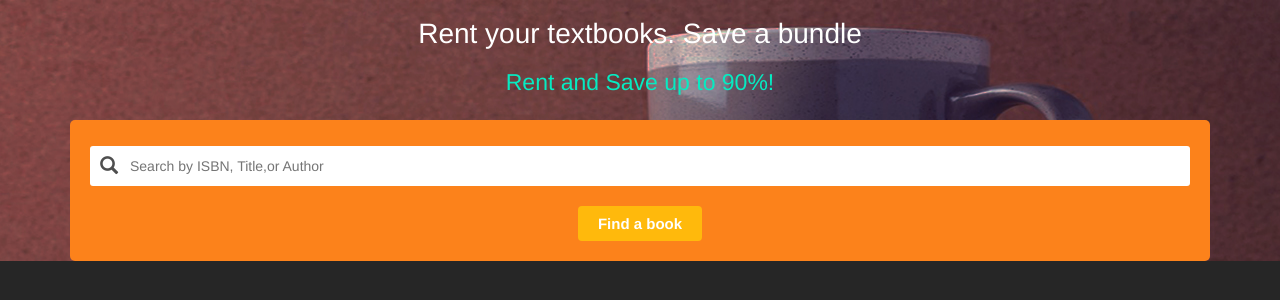
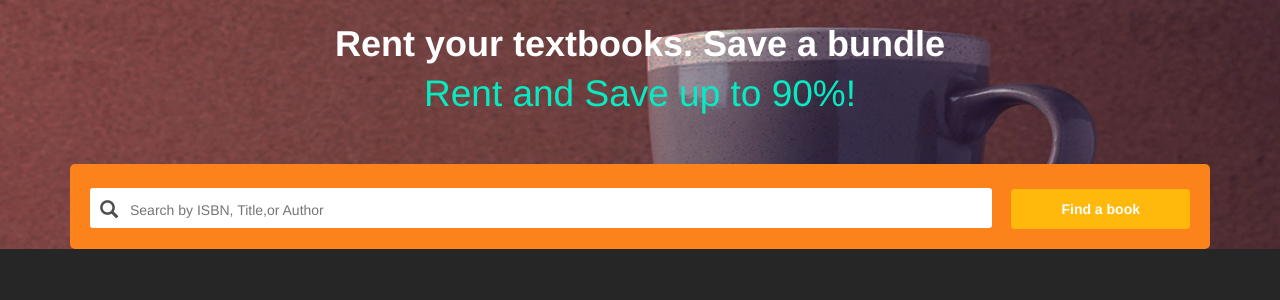
Before and after one commit to Praveen-O-Krishnan/bookstore, a website: page index.html in a window 1280 px wide. Drawn offline with nearby package versions, Linux system fonts and the light colour scheme.

Commit message:
Mobile part completed

```diff
--- a/css/header-search.css
+++ b/css/header-search.css
@@ -6,18 +6,32 @@
 .site-search__text--head {
   font-size: 28px;
 }
-
+@media only screen and (min-width: 1200px) {
+  .site-search__text--head {
+    font-size: 36px;
+    font-weight: bold;
+    margin-bottom: -10px;
+  }
+}
 .site-search__text--sub-head {
   font-size: 23px;
   color: #06ebc2;
 }
-
+@media only screen and (min-width: 1200px) {
+  .site-search__text--sub-head {
+    font-size: 37px;
+  }
+}
 .site-search-container {
   background: #fc821b;
   border-radius: 5px;
   padding: 20px;
 }
-
+@media only screen and (min-width: 1200px) {
+  .site-search-container {
+    margin-top: 50px;
+  }
+}
 .site-search-field__icon {
   position: absolute;
   padding-right: 7px;
@@ -30,8 +44,8 @@
 }
 
 .site-search-field input {
+  padding: 0 10px 0 40px;
   width: 100%;
-  padding: 0 10px 0 40px;
   font-size: 14px;
   height: 40px;
   background: #fff;
@@ -39,18 +53,36 @@
   border-radius: 3px;
   color: #333;
 }
-
+@media only screen and (min-width: 1200px) {
+  .site-search-field input {
+    width: 82%;
+    padding: 5px 10px 0 40px;
+  }
+}
 .site-search-btn {
   text-align: center;
 }
 
+@media only screen and (min-width: 1200px) {
+  .site-search-btn {
+    text-align: right;
+    margin-top: -45px;
+  }
+}
 .site-search-btn button {
   padding: 0 20px;
   background: #ffb90c;
   border-radius: 4px;
-  height: 35px;
+  height: 40px;
   font-size: 15px;
   font-weight: bold;
   border: none;
   margin-top: 20px;
 }
+@media only screen and (min-width: 1200px) {
+  .site-search-btn button {
+    padding: 10px 50px;
+    margin-top: 5px;
+    font-size: 14px;
+  }
+}
--- a/index.html
+++ b/index.html
@@ -43,8 +43,8 @@
                   <div class="site-search-container">
                     <div class="site-search-field">
                       <span class="site-search-field__icon"><i class="glyphicon glyphicon-search"></i></span><input type="text" name="" value="" placeholder="Search by ISBN, Title,or Author">
-                    </div>
-                    <div class="site-search-btn"><button class="" name="button">Find a book</button></div>
+
+                    <div class="site-search-btn"><button class="" name="button">Find a book</button></div></div>
                   </div>
                 </div>
               </div>
```
